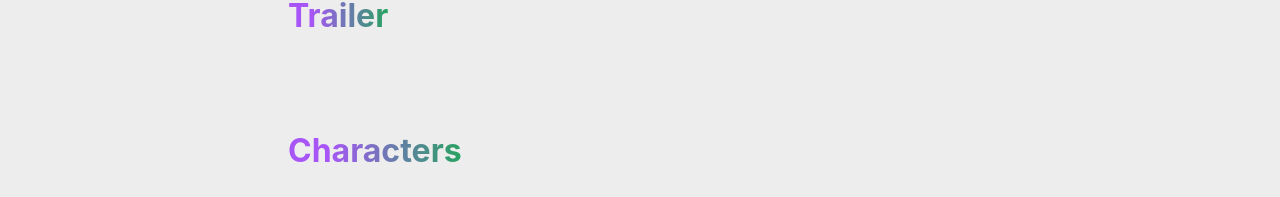
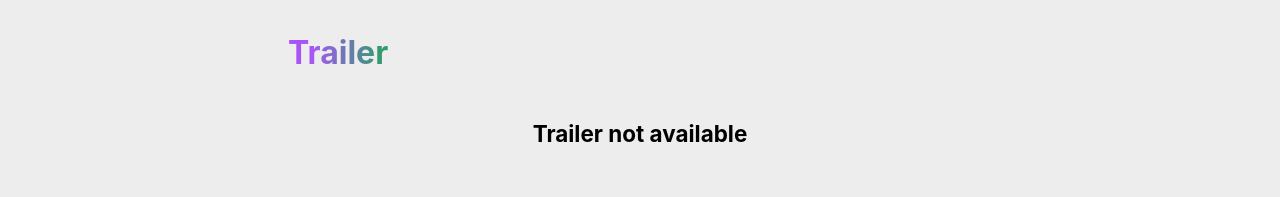
Before and after one commit to DavidSaintAnna/react-my-anime-api, a React (Vite) app: page /anime/1 in a window 1280 px wide. Shown: the part 441-638 px from the top of the page. Built offline with nearby package versions, Linux system fonts and the light colour scheme; no server answers.

Commit message:
feat: add final ideas

```diff
--- a/src/Components/Airing.jsx
+++ b/src/Components/Airing.jsx
@@ -1,6 +1,7 @@
 import React from "react";
 import { useGlobalContext } from "../context/global";
 import { Link } from "react-router-dom";
+import Sidebar from "./Sidebar";
 import styled from "styled-components";
 
 function Airing({ rendered }) {
@@ -30,6 +31,7 @@ function Airing({ rendered }) {
       <div>
         <div className="airing-anime">{conditionalRender()}</div>
       </div>
+      <Sidebar />
     </PopularStyled>
   );
 }
--- a/src/Components/AnimeItem.jsx
+++ b/src/Components/AnimeItem.jsx
@@ -106,7 +106,7 @@ function AnimeItem() {
       </div>
       <h3 className="title">Trailer</h3>
       <div className="trailer-con">
-        {trailer?.embed_url && (
+        {trailer?.embed_url ? (
           <iframe
             src={trailer?.embed_url}
             title="Inline Frame Example"
@@ -115,6 +115,8 @@ function AnimeItem() {
             allow="accelerometer; autoplay; clipboard-write; encrypted-media; gyroscope; picture-in-picture"
             allowFullScreen
           ></iframe>
+        ) : (
+          <h3>Trailer not available</h3>
         )}
       </div>
       <h3 className="title">Characters</h3>
--- a/src/Components/Homepage.jsx
+++ b/src/Components/Homepage.jsx
@@ -96,6 +96,9 @@ const HomepageStyled = styled.div`
     width: 60%;
     margin: 0 auto;
     transition: all 0.4s ease-in-out;
+    @media screen and (max-width: 1530px) {
+      width: 95%;
+    }
     .logo {
       display: flex;
       align-items: center;
--- a/src/Components/Upcoming.jsx
+++ b/src/Components/Upcoming.jsx
@@ -1,5 +1,6 @@
 import React from "react";
 import { useGlobalContext } from "../context/global";
+import Sidebar from "./Sidebar";
 import { Link } from "react-router-dom";
 import styled from "styled-components";
 
@@ -30,6 +31,7 @@ function Upcoming({ rendered }) {
       <div>
         <div className="upcoming-anime">{conditionalRender()}</div>
       </div>
+      <Sidebar />
     </PopularStyled>
   );
 }
--- a/src/GlobalStyle.jsx
+++ b/src/GlobalStyle.jsx
@@ -14,6 +14,17 @@ const GlobalStyle = createGlobalStyle`
 
     body {
         background-color: white;
+        font-size: 1.2rem;
+           &::-webkit-scrollbar{
+            width: 7px;
+        }
+        &::-webkit-scrollbar-thumb{
+            background-color: #27AE60;
+            border-radius: 10px;
+        }
+        &::-webkit-scrollbar-track{
+            background-color: #EDEDED;
+        }
     }
 `;
 
```
